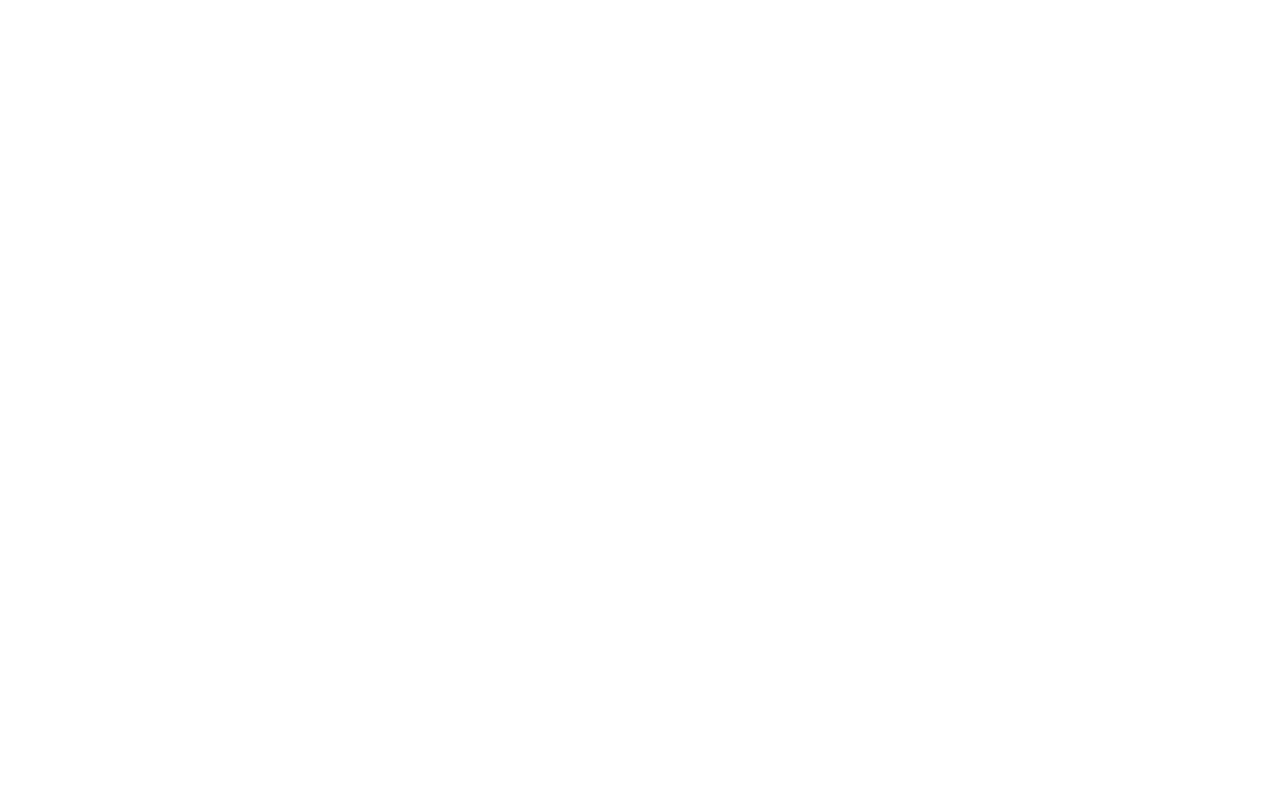
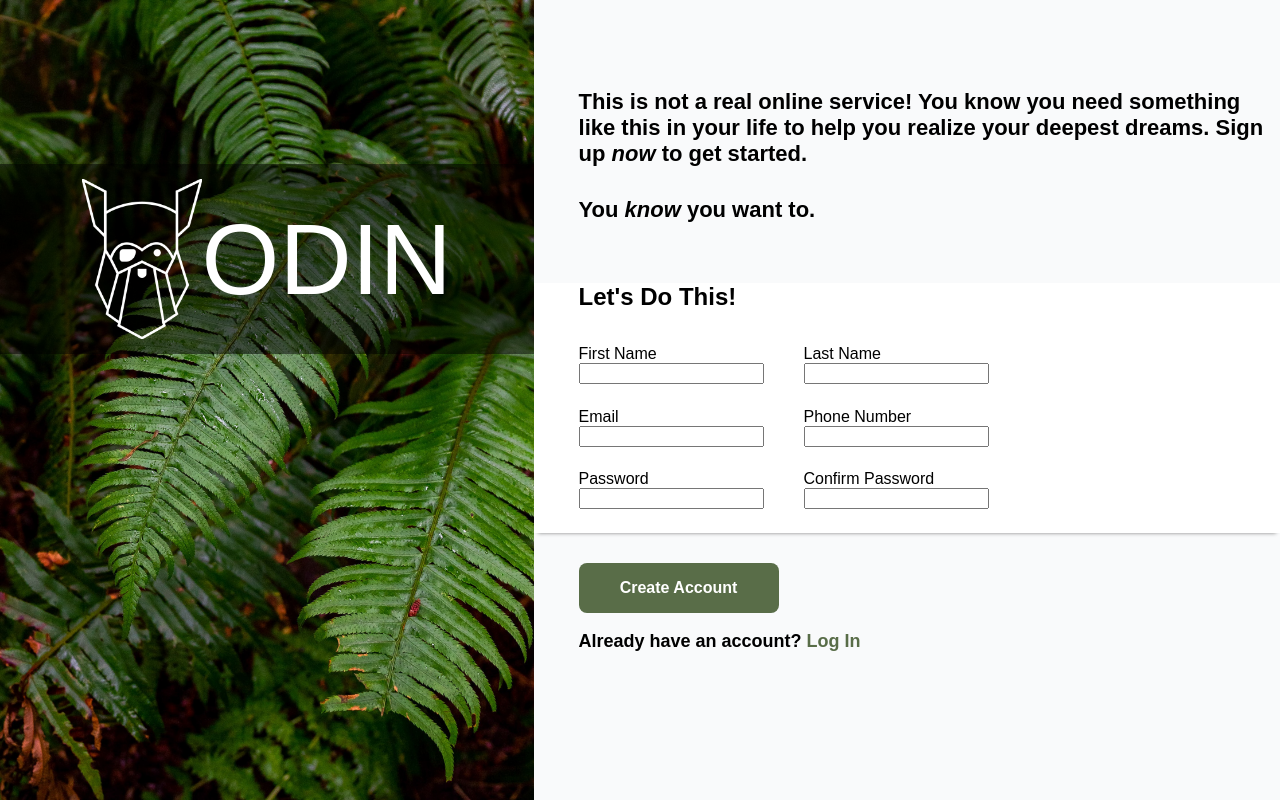
Before and after one commit to jbgee/form_practice, a plain HTML site: page index.html in a window 1280 px wide. Drawn offline with Linux system fonts and the light colour scheme.

Commit message:
laid out majority of page. Still need to style form

```diff
--- a/index.html
+++ b/index.html
@@ -5,8 +5,71 @@
     <meta http-equiv="X-UA-Compatible" content="IE=edge">
     <meta name="viewport" content="width=device-width, initial-scale=1.0">
     <title>Document</title>
+    <link rel="stylesheet" href="styles.css">
 </head>
 <body>
+    <div class="left-container">
+        <img class="stock-image" src="form_image.jpg" alt="stock image">
+        <div class="odin-logo-container">
+            <img src="odin-logo.png" alt="odin logo" class="odin-logo">
+            <span>ODIN</span>
+        </div>
+    </div>
 
+    <div class="right-container">
+
+            <div class="container-item top-container">
+                <h1>This is not a real online service! You know you need something like this in your life to help you realize your deepest dreams. Sign up <em>now</em> to get started.
+                </h1>
+                <h1>You <em>know</em> you want to.</h1>
+            </div>
+
+            <div class="container-item form-container">
+                <form>
+                    <div class="form-row">
+                        <h2>Let's Do This!</h2>
+                    </div>
+                    <div class="form-row">
+
+                        <div class="form-item">
+                            <label for="first-name">First Name</label>
+                            <input type="text" name="first-name">
+                        </div>
+                        <div class="form-item">
+                            <label for="last-name">Last Name</label>
+                            <input type="text" name="last-name">
+                        </div>
+                    </div>
+
+                    <div class="form-row">
+                        <div class="form-item">
+                            <label for="email">Email</label>
+                            <input type="email" name="email">
+                        </div>
+                        <div class="form-item">
+                            <label for="phone">Phone Number</label>
+                            <input type="tel" name="phone">
+                        </div>
+                    </div>
+
+                    <div class="form-row">
+                        <div class="form-item">
+                            <label for="password">Password</label>
+                            <input type="password" name="password">
+                        </div>
+                        <div class="form-item">
+                            <label for="confirm">Confirm Password</label>
+                            <input type="password" name="confirm">
+                        </div>
+                    </div>
+                </form>
+            </div>
+
+            <div class="container-item bottom-container">
+                <button> Create Account </button>
+                <p> Already have an account? <a href="#"> Log In</a>
+                </p>
+            </div>
+    </div>
 </body>
 </html>
--- a/styles.css
+++ b/styles.css
@@ -0,0 +1,114 @@
+body {
+    display: flex;
+    flex-direction: row;
+    padding: 0;
+    margin: 0;
+    font-family: Arial, Helvetica, sans-serif;
+    width: 100%;
+}
+
+.stock-image {
+    width: auto;
+    height: 100%;
+}
+
+.left-container {
+    height: 100vh;
+    min-height: 500px;
+    min-width: auto;
+}
+
+.odin-logo-container {
+    position: relative;
+    display: flex;
+    flex-direction: row;
+    justify-content: center;
+    align-items: center;
+    color: white;
+    font-size: 100px;
+    background-color:  rgba(0,0,0,.5);
+    width: 100%;
+    height: 20%;
+    bottom: 80%;
+    padding: 15px 0;
+}
+
+.odin-logo{
+    height: 100%;
+    width: auto;
+}
+.right-container {
+    display: flex;
+    flex-direction: column;
+    width: 100%;
+    background-color: rgb(249,250,251);
+    justify-content: center;
+}
+
+.container-item{
+    height: 33%;
+    padding-left: 45px;
+}
+
+.top-container {
+    display: flex;
+    flex-direction: column;
+    justify-content: end;
+    padding-bottom: 45px;
+}
+
+.bottom-container {
+    padding-top: 30px;
+    padding-bottom: auto;
+    font-size: 18px;
+    font-weight: 600;
+}
+button {
+    color: white;
+    background-color: #596D48;
+    height: 50px;
+    width: 200px;
+    box-shadow: none;
+    border-radius: 8px;
+    border: none;
+    font-size: 16px;
+    font-weight: 700;
+}
+
+.form-container {
+    min-height: 250px;
+    background-color: white;
+    box-shadow: 0 4px 4px -4px gray;
+}
+
+form {
+    height: 100%;
+    width: 100%;
+}
+.form-row {
+    height: 25%;
+    width: auto;
+    display: flex;
+    flex-direction: row;
+    justify-content:flex-start;
+    gap: 40px;
+}
+
+.form-item {
+    display: flex;
+    flex-direction: column;
+}
+
+a {
+    text-decoration: none;
+    color:  #596D48;
+}
+
+h1 {
+    font-size: 22px;
+    font-weight: 600;
+    max-width: 700px;
+}
+h2 {
+    margin: 0;
+}
```
Also changed, not shown: odin-logo.png (added).
